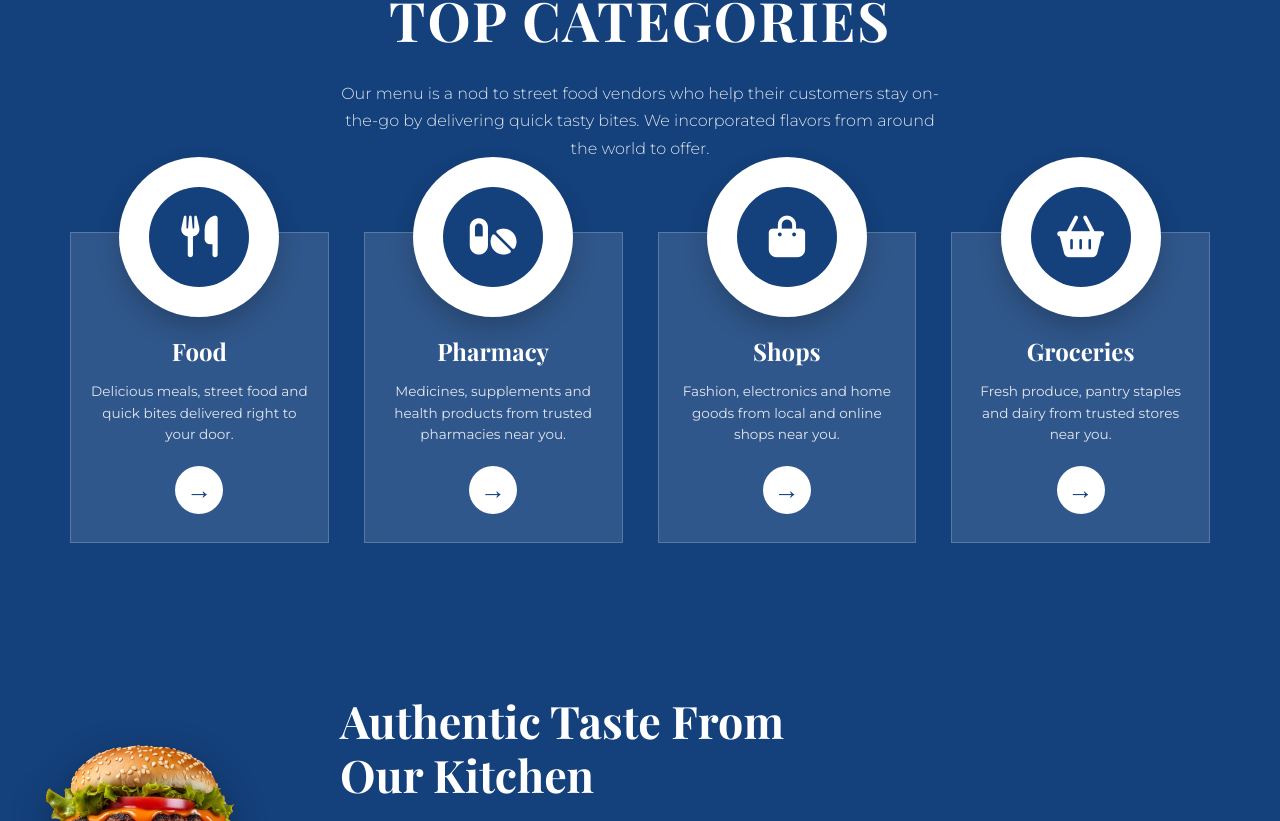
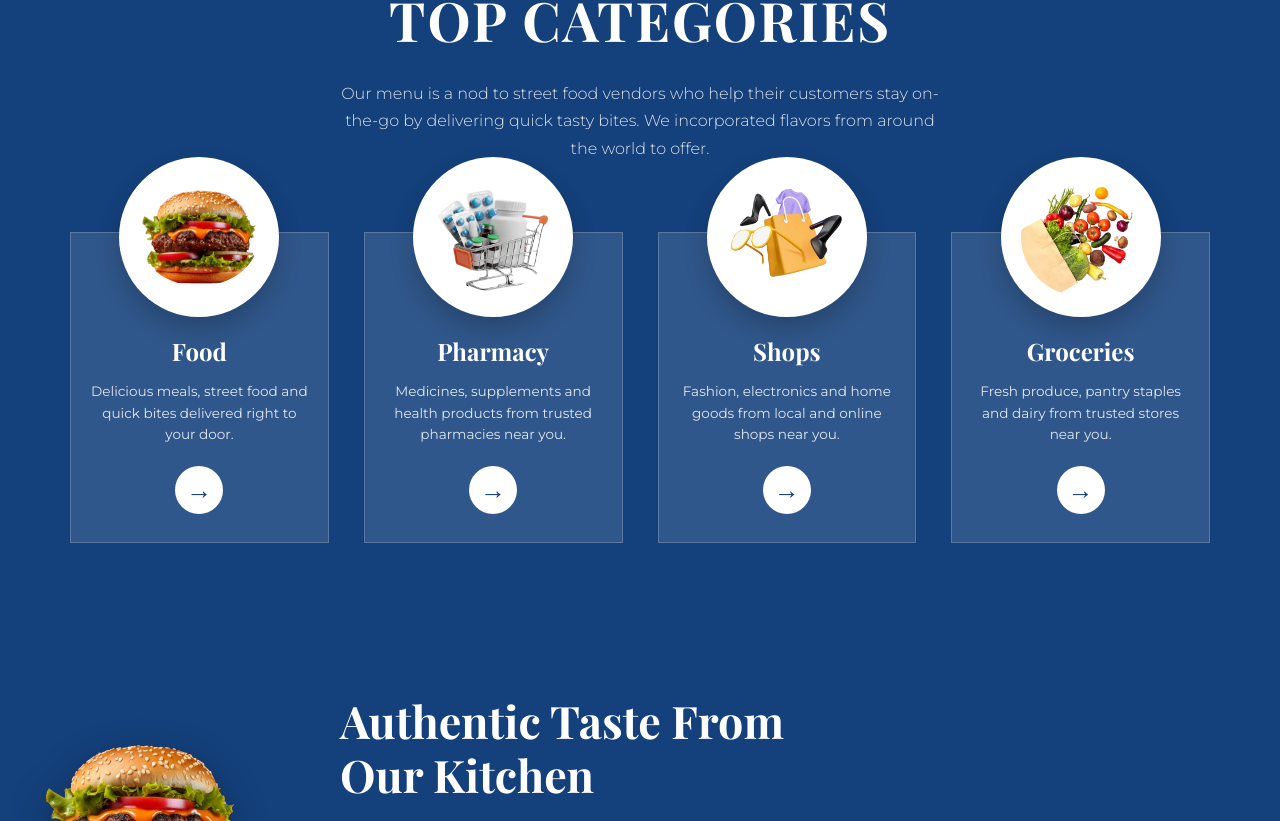
Before and after one commit to Melissa9mpenzi/Jambo-Customer-Web, a Vue app: page / in a window 1280 px wide. Shown: the part 1719-2540 px from the top of the page. Built offline with nearby package versions, Linux system fonts and the light colour scheme; a web font is replaced by a local one.

Commit message:
Reverted homepage TOP CATEGORIES back to images instead of icons

```diff
--- a/src/views/Home.vue
+++ b/src/views/Home.vue
@@ -43,9 +43,7 @@
         <div class="menu-categories">
           <router-link to="/category/food" class="menu-category-link">
             <div class="menu-category">
-              <div class="plate-wrapper">
-                <div class="cat-icon-circle"><i class="fas fa-utensils"></i></div>
-              </div>
+              <div class="plate-wrapper"><img src="/images/burger.png" class="category-image" alt="Burger"></div>
               <div class="category-content">
                 <h3>Food</h3>
                 <p>Delicious meals, street food and quick bites delivered right to your door.</p>
@@ -55,9 +53,7 @@
           </router-link>
           <router-link to="/category/pharmacy" class="menu-category-link">
             <div class="menu-category">
-              <div class="plate-wrapper">
-                <div class="cat-icon-circle"><i class="fas fa-pills"></i></div>
-              </div>
+              <div class="plate-wrapper"><img src="/images/drug.png" class="category-image" alt="Pharmacy"></div>
               <div class="category-content">
                 <h3>Pharmacy</h3>
                 <p>Medicines, supplements and health products from trusted pharmacies near you.</p>
@@ -67,9 +63,7 @@
           </router-link>
           <router-link to="/category/shops" class="menu-category-link">
             <div class="menu-category">
-              <div class="plate-wrapper">
-                <div class="cat-icon-circle"><i class="fas fa-bag-shopping"></i></div>
-              </div>
+              <div class="plate-wrapper"><img src="/images/shops.png" class="category-image" alt="Shops"></div>
               <div class="category-content">
                 <h3>Shops</h3>
                 <p>Fashion, electronics and home goods from local and online shops near you.</p>
@@ -79,9 +73,7 @@
           </router-link>
           <router-link to="/category/groceries" class="menu-category-link">
             <div class="menu-category">
-              <div class="plate-wrapper">
-                <div class="cat-icon-circle"><i class="fas fa-basket-shopping"></i></div>
-              </div>
+              <div class="plate-wrapper"><img src="/images/toma.png" class="category-image" alt="Groceries"></div>
               <div class="category-content">
                 <h3>Groceries</h3>
                 <p>Fresh produce, pantry staples and dairy from trusted stores near you.</p>
```
